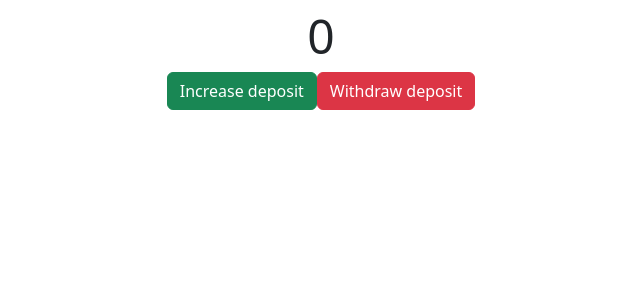
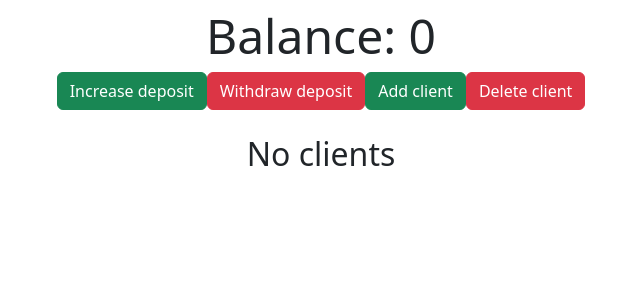
Before and after one commit to Lougles/react-redux, a React (Create React App) app: page / in a window 1280 px wide. Shown: the top 300 px of the page, without its empty margins (319-959 px from the left). Built offline with nearby package versions, Linux system fonts and the light colour scheme.

Commit message:
added array clients proccessing, and 2 buttons for customers

```diff
--- a/src/App.jsx
+++ b/src/App.jsx
@@ -6,7 +6,7 @@ import Button from 'react-bootstrap/Button';
 function App() {
   const dispatch = useDispatch()
   const cash = useSelector(state => state.cashReducer.cash)
-  console.log(cash);
+  const customers = useSelector(state => state.customerReducer.customers)
 
   const addCash = (cash) => {
     dispatch({type: "ADD_CASH", payload: cash})
@@ -17,10 +17,25 @@ function App() {
 
   return (
     <div className="App">
-      <div style={{fontSize: '3rem'}}>{cash}</div>
+      <div style={{fontSize: '3rem'}}>Balance: {cash}</div>
       <div style={{display: 'flex', justifyContent: 'center'}}>
         <Button onClick={() => addCash(Number(prompt()))} variant="success">Increase deposit</Button>
         <Button onClick={() => getCash(Number(prompt()))} variant="danger">Withdraw deposit</Button>
+        <Button onClick={() => getCash(Number(prompt()))} variant="success">Add client</Button>
+        <Button onClick={() => getCash(Number(prompt()))} variant="danger">Delete client</Button>
+      </div>
+      <div>
+        {customers.length > 0 ?
+          <div>
+            {customers.map(client =>
+                <div>{client.name}</div>
+              )}
+          </div>
+          :
+          <div style={{fontSize: '2rem', marginTop: '20px'}}>
+            No clients
+          </div>
+        }
       </div>
     </div>
   );
--- a/src/store/customerReducer.js
+++ b/src/store/customerReducer.js
@@ -1,5 +1,3 @@
-
-
 
 const defaultState = {
   customers: [],
```
